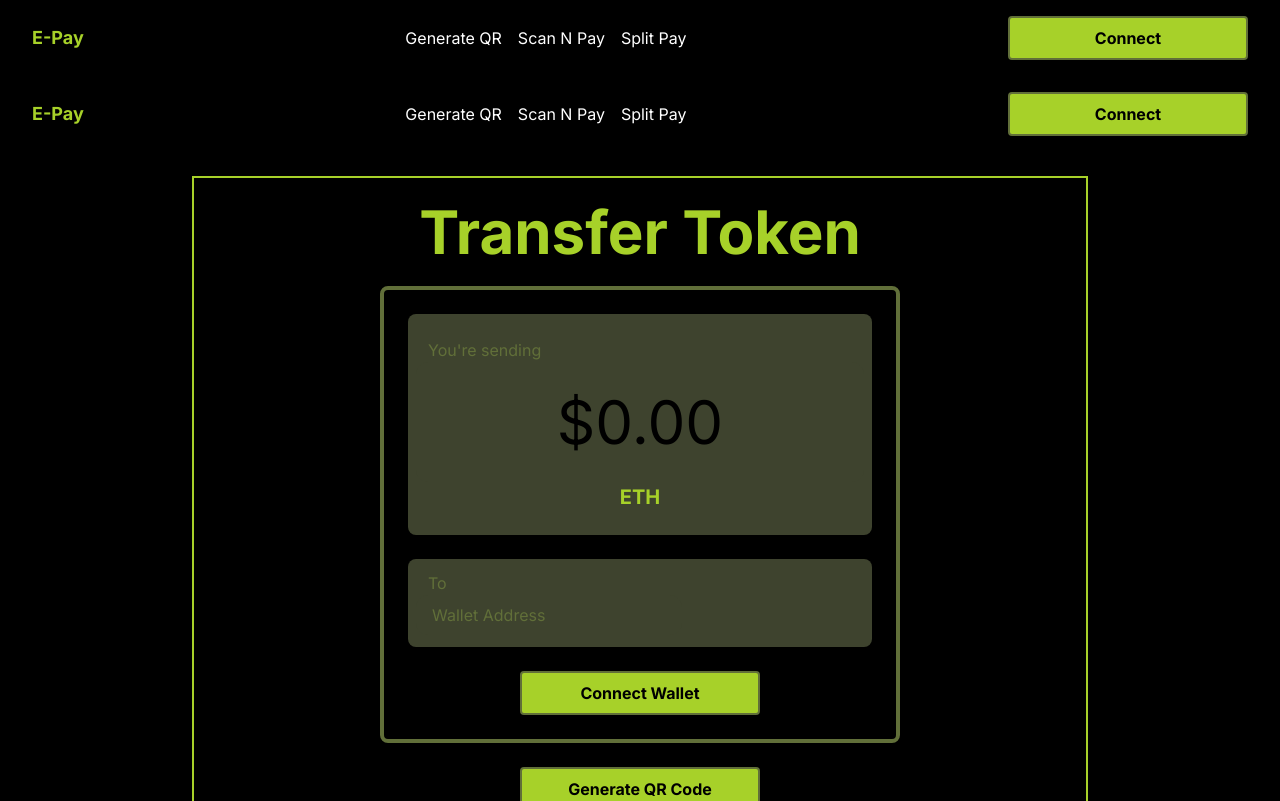
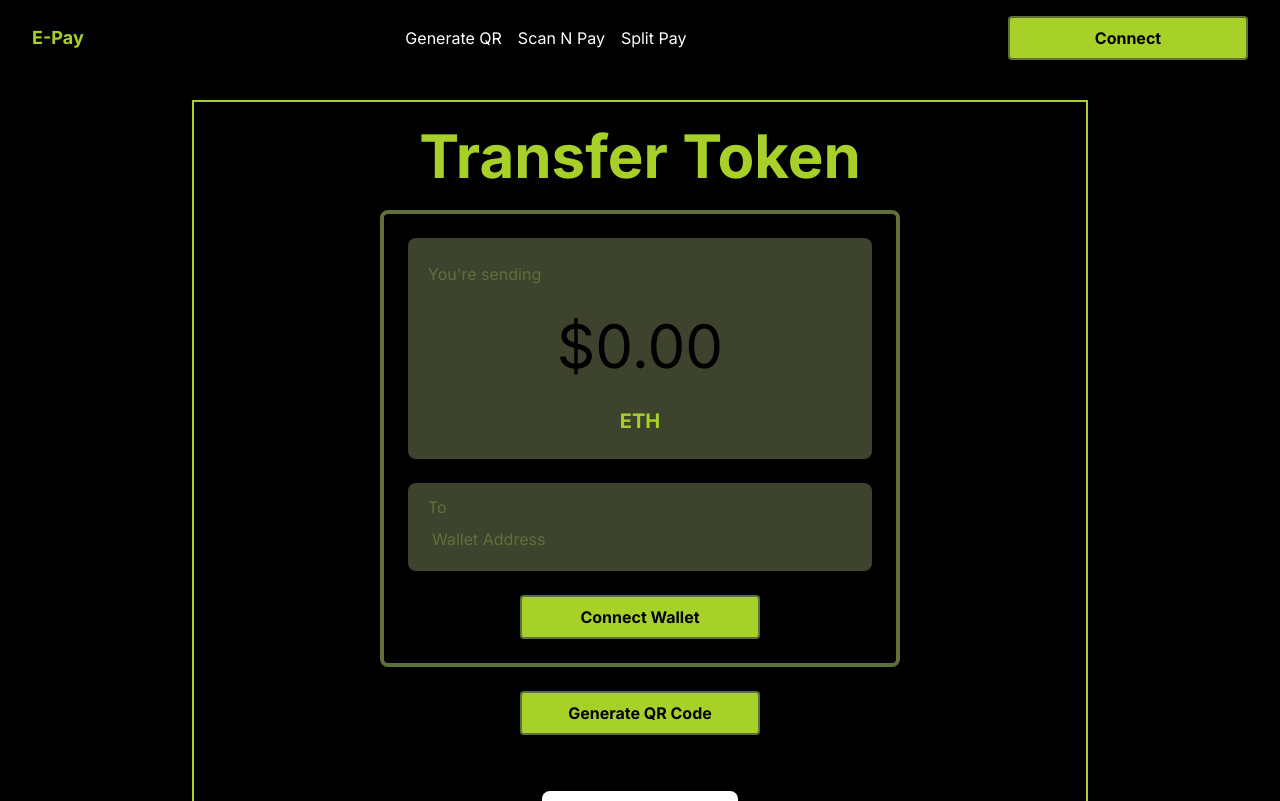
Before and after one commit to Saiweb3dev/Ethereum_Transfer_NextJS, a Next.js app: page / in a window 1280 px wide. Shown: the top 801 px of the page. Built offline with nearby package versions, Linux system fonts and the light colour scheme.

Commit message:
app page code refactor

```diff
--- a/src/app/page.tsx
+++ b/src/app/page.tsx
@@ -1,12 +1,9 @@
 "use client";
-
-import Navbar from "../components/Navbar/Navbar";
 import SimpleTransferMain from "../components/SimpleTransferMain";
 
 export default function Home() {
   return (
   <>
-      <Navbar />
       <SimpleTransferMain />
       </>
   );
```
